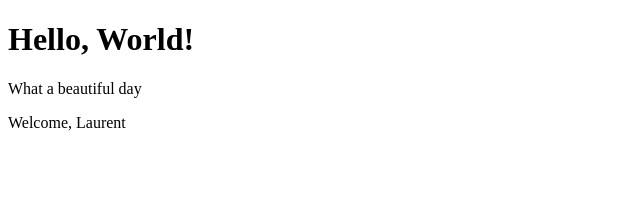
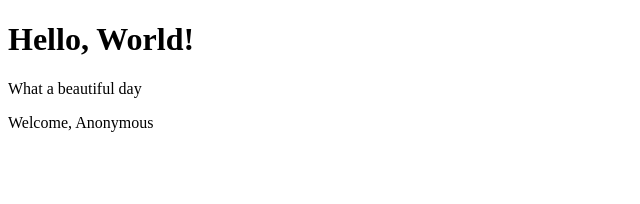
Before and after one commit to l7g/react-exercises, a React (Create React App) app: page / in a window 1280 px wide. Shown: the top 204 px of the page, without its empty margins (0-640 px from the left). Built offline with nearby package versions, Linux system fonts and the light colour scheme.

Commit message:
esercizio completato

```diff
--- a/src/App.js
+++ b/src/App.js
@@ -9,7 +9,7 @@ export class App extends React.Component{
             <div>
                 <Hello/>
                 <Message/>
-                <Welcome name="Laurent"/>
+                <Welcome/>
             </div>
         );
     }
--- a/src/Welcome.js
+++ b/src/Welcome.js
@@ -7,3 +7,7 @@ export class Welcome extends React.Component {
         );
     }
 }
+
+Welcome.defaultProps = {
+    name: 'Anonymous'
+  };
```
